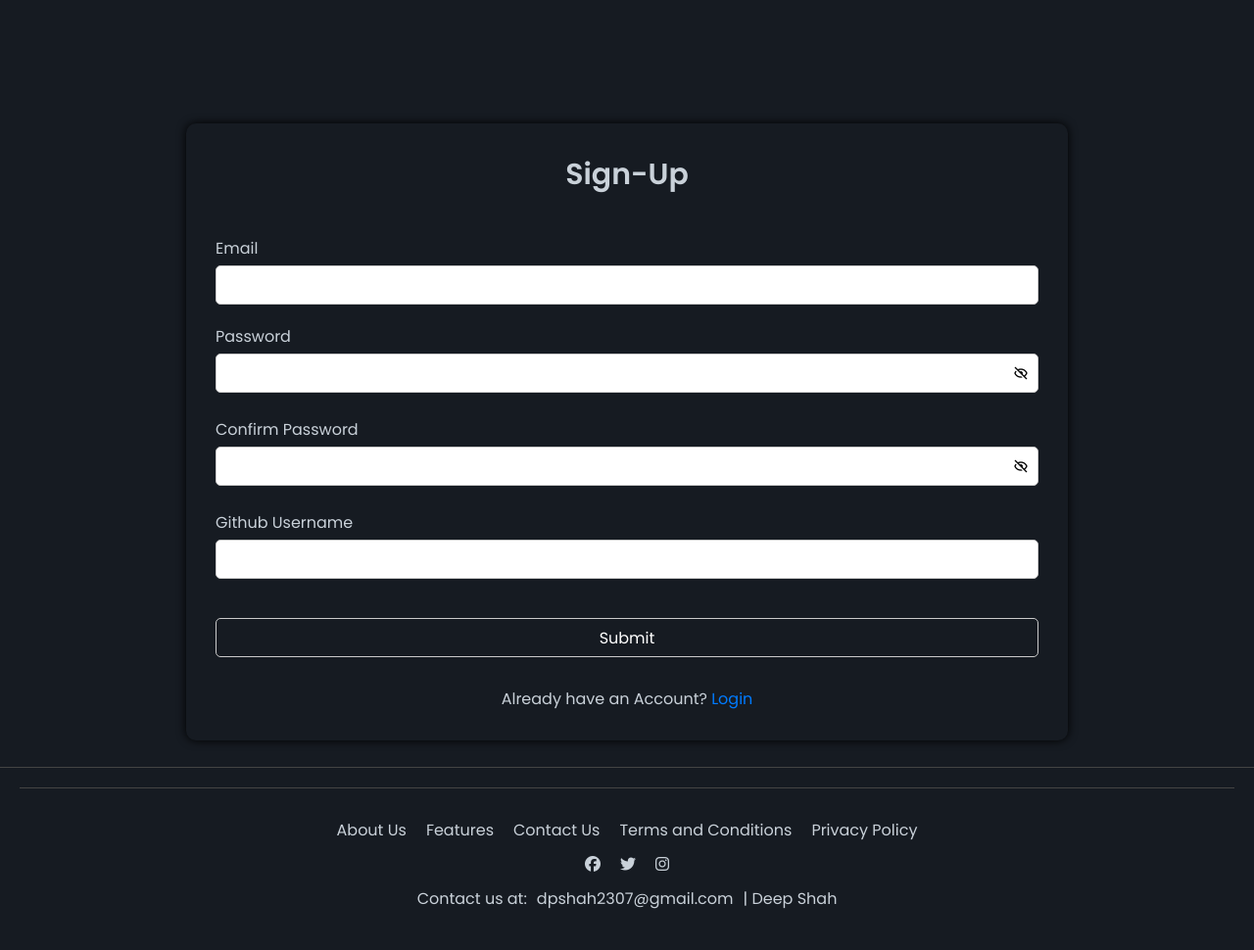
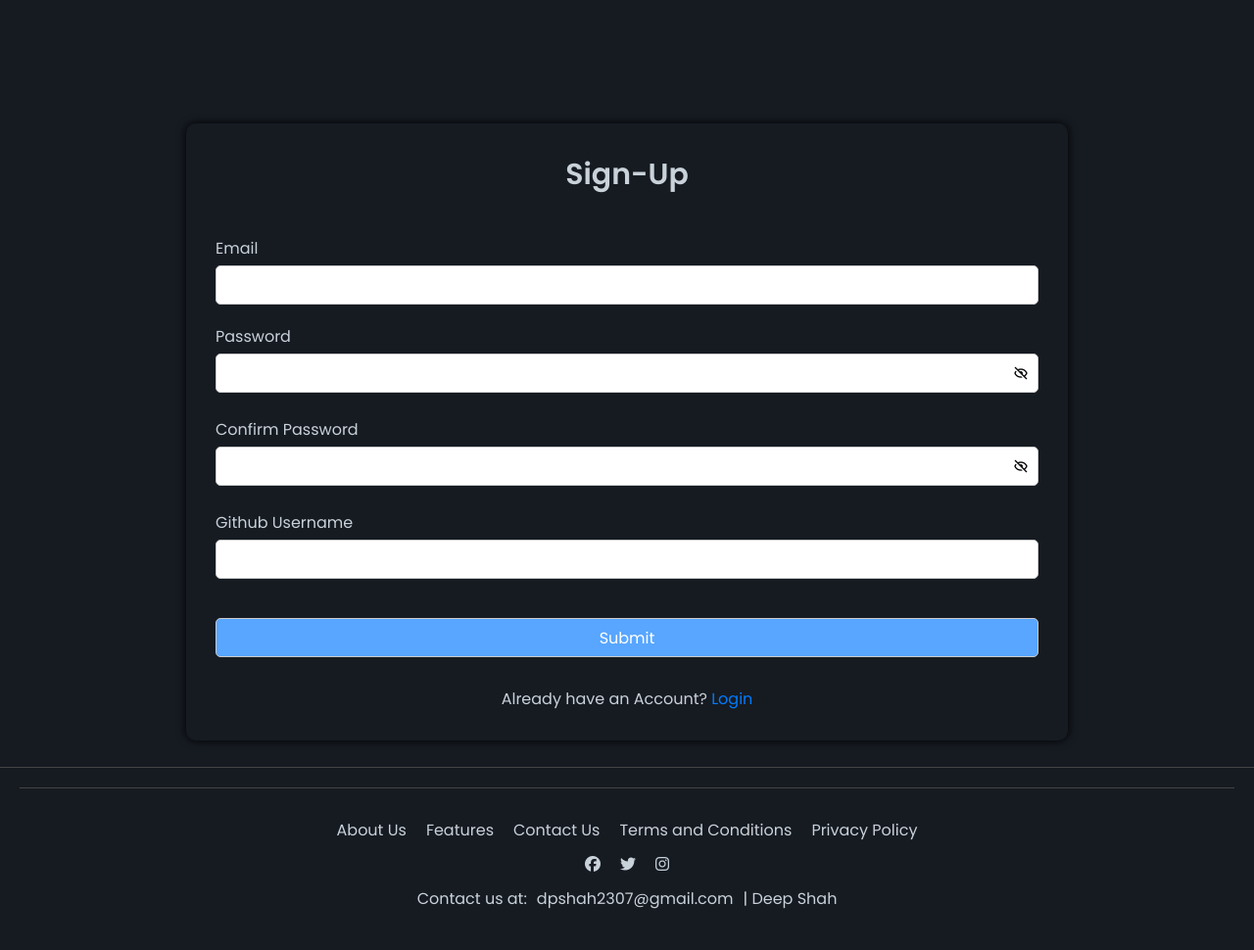
Before and after one commit to dpshah23/Github-Visitor-Info-Admin, a Django app: page /auth/signup/ in a window 1280 px wide. Shown: the part 91-1061 px from the top of the page at 98% size. Run offline with Django 4.2, Linux system fonts and the light colour scheme; some libraries are stand-ins or nearby versions.

Commit message:
Updated css

```diff
--- a/static/css/common.css
+++ b/static/css/common.css
@@ -10,8 +10,8 @@
     --even-row-bg-color: #1e1e1e; /* Darker background for even rows */
     --hover-row-bg-color: #2d2d2d; /* Dark gray background for row on hover */
     --border-color: #444444; /* Darker border color */
-    --selection-bg-color:#c9d1d9;
-    --selection-text-color:#fff;
+    --selection-bg-color:#ffffff;
+    --selection-text-color:#1d1d1f;
 }
 
 /* ---------Custom Scroll bar----------- */
--- a/static/css/contact-us.css
+++ b/static/css/contact-us.css
@@ -12,8 +12,8 @@
 }
 
 ::selection {
-    background-color: #333;
-    color: #ffffff;
+    background-color: var(--selection-bg-color);
+    color: var(--selection-text-color);
 }
 
 html, body {
--- a/static/css/dashboard.css
+++ b/static/css/dashboard.css
@@ -44,6 +44,7 @@ body {
 
 /* Table Styling */
 .table.custom-table {
+
     width: 100%;
     border-collapse: collapse;
     background-color: var(--table-bg-color);
--- a/static/css/get_link.css
+++ b/static/css/get_link.css
@@ -24,6 +24,7 @@ pre {
     overflow-x: auto;
     margin-top: 15px;
     margin-bottom: 20px;
+
 }
 
 #code-block{
--- a/static/css/login.css
+++ b/static/css/login.css
@@ -89,7 +89,7 @@ form {
 }
 
 .field button {
-    background-color: var(--common-bg-color);
+    background-color: var(--hover-color);
     color: #FFFFFF;
     transition: all 0.3s ease;
     cursor: pointer;
--- a/static/css/navbar.css
+++ b/static/css/navbar.css
@@ -18,7 +18,10 @@ body {
     text-decoration: none;
     margin: 0 10px;
 }
-
+/*
+.navbar-toggle-label{
+     */
+/* } */
 .navbar a:hover {
     color: var(--hover-color);
 }
--- a/static/css/signup.css
+++ b/static/css/signup.css
@@ -111,7 +111,7 @@ header {
 }
 
 .form-field button {
-  background-color: var(--common-bg-color);
+  background-color: var(--hover-color);
   color: #ffffff;
   cursor: pointer;
   transition: background-color 0.3s ease;
--- a/templates/about-us.html
+++ b/templates/about-us.html
@@ -8,6 +8,10 @@
 
 <style>
     @import url('../static/css/common.css');
+    body{
+        background-color: var(--common-bg-color);
+        color: var(--common-text-color);
+    }
     .container-full {
         background-color: var(--common-bg-color);
         /* color: var(--common-text-color); */
--- a/templates/get_link.html
+++ b/templates/get_link.html
@@ -34,7 +34,7 @@
     </div>
     <div class="row">
         <div class="col-md-15" id="button-dashboard">
-            <a href="/home/" class="btn btn-primary">Go to Dashboard</a>
+            <a href="/home/" class="btn btn-primary" style="margin-bottom:3rem;">Go to Dashboard</a>
         </div>
     </div>
 </div>
```
